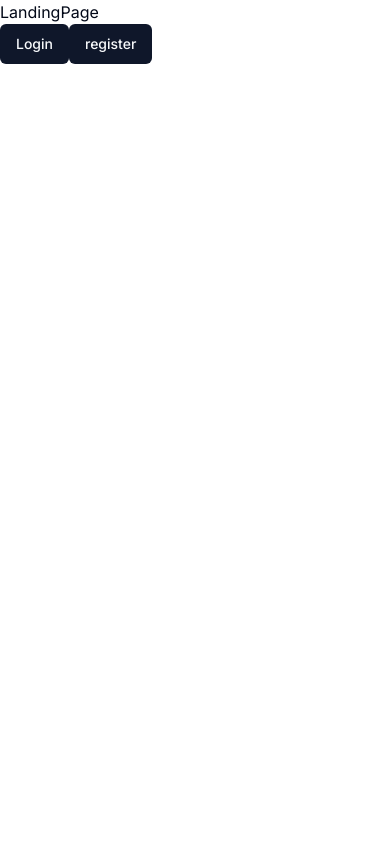
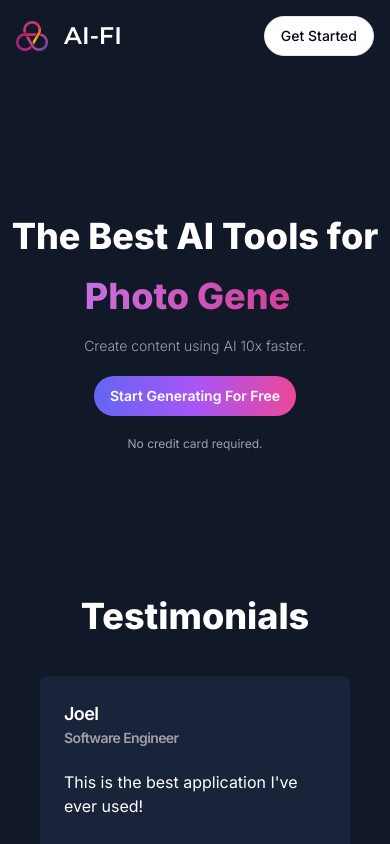
Before and after one commit to Ms0232/ai-fi, a Next.js app: page / in a window 390 px wide. Built offline with nearby package versions, Linux system fonts and the light colour scheme; no server answers.

Commit message:
landing page

```diff
--- /dev/null
+++ b/app/(landing)/layout.tsx
@@ -0,0 +1,9 @@
+const LandingLayout = ({ children }: { children: React.ReactNode }) => {
+  return (
+    <main className="h-full bg-[#111827] overflow-auto">
+      <div className="mx-auto max-w-screen h-full w-full">{children}</div>
+    </main>
+  );
+};
+
+export default LandingLayout;
--- a/app/(landing)/page.tsx
+++ b/app/(landing)/page.tsx
@@ -1,18 +1,15 @@
-import { Button } from "@/components/ui/button";
-import Link from "next/link";
+"use client";
+
+import LandingHero from "@/components/Landing-hero";
+import { LandingNavbar } from "@/components/Landing-navbar";
+import LandingContent from "@/components/LandingContent";
 
 const LandingPage = () => {
   return (
-    <div>
-      LandingPage
-      <div>
-        <Button>
-          <Link href="sign-in"> Login</Link>
-        </Button>
-        <Button>
-          <Link href="sign-up">register</Link>
-        </Button>
-      </div>
+    <div className="h-full">
+      <LandingNavbar />
+      <LandingHero />
+      <LandingContent />
     </div>
   );
 };
--- /dev/null
+++ b/components/Landing-hero.tsx
@@ -0,0 +1,50 @@
+"use client";
+
+import { useAuth } from "@clerk/nextjs";
+import Link from "next/link";
+import TypewriterComponent from "typewriter-effect";
+import { Button } from "./ui/button";
+
+const LandingHero = () => {
+  const { isSignedIn } = useAuth();
+  return (
+    <div className="text-white font-bold py-36 text-center space-y-5">
+      <div className="text-4xl sm:text-5xl md:text-6xl lg:text-7xl space-y-5 font-extrabold">
+        <h1>The Best AI Tools for</h1>
+        <div className="text-transparent bg-clip-text bg-gradient-to-r from-purple-400 to-pink-600">
+          <TypewriterComponent
+            options={{
+              strings: [
+                "Chatbot.",
+                "Photo Generation.",
+                "Music Generation.",
+                "Code Generation.",
+                "Video Generation.",
+              ],
+              autoStart: true,
+              loop: true,
+            }}
+          />
+        </div>
+      </div>
+      <div className="text-sm md:text-xl font-light text-zinc-400">
+        Create content using AI 10x faster.
+      </div>
+      <div>
+        <Link href={isSignedIn ? "/dashboard" : "/sign-up"}>
+          <Button
+            variant="premium"
+            className="md:text-lg p-4 md:p-6 rounded-full font-semibold"
+          >
+            Start Generating For Free
+          </Button>
+        </Link>
+      </div>
+      <div className="text-zinc-400 text-xs md:text-sm font-normal">
+        No credit card required.
+      </div>
+    </div>
+  );
+};
+
+export default LandingHero;
--- /dev/null
+++ b/components/Landing-navbar.tsx
@@ -0,0 +1,34 @@
+"use client";
+
+import { Montserrat } from "next/font/google";
+import { useAuth } from "@clerk/nextjs";
+import { Button } from "./ui/button";
+import Link from "next/link";
+import Image from "next/image";
+import { cn } from "@/lib/utils";
+
+const font = Montserrat({ weight: "600", subsets: ["latin"] });
+
+export const LandingNavbar = () => {
+  const { isSignedIn } = useAuth();
+
+  return (
+    <nav className="p-4 bg-transparent flex items-center justify-between">
+      <Link href="/" className="flex items-center">
+        <div className="relative h-8 w-8 mr-4">
+          <Image fill alt="Logo" src="/logo.png" />
+        </div>
+        <h1 className={cn("text-2xl font-bold text-white", font.className)}>
+          AI-FI
+        </h1>
+      </Link>
+      <div className="flex items-center gap-x-2">
+        <Link href={isSignedIn ? "/dashboard" : "/sign-up"}>
+          <Button variant="outline" className="rounded-full">
+            Get Started
+          </Button>
+        </Link>
+      </div>
+    </nav>
+  );
+};
--- /dev/null
+++ b/components/LandingContent.tsx
@@ -0,0 +1,63 @@
+"use client";
+
+import { Card, CardContent, CardHeader, CardTitle } from "./ui/card";
+
+const testimonials = [
+  {
+    name: "Joel",
+    avatar: "J",
+    title: "Software Engineer",
+    description: "This is the best application I've ever used!",
+  },
+  {
+    name: "Antonio",
+    avatar: "A",
+    title: "Designer",
+    description: "I use this daily for generating new photos!",
+  },
+  {
+    name: "Mark",
+    avatar: "M",
+    title: "CEO",
+    description:
+      "This app has changed my life, cannot imagine working without it!",
+  },
+  {
+    name: "Mary",
+    avatar: "M",
+    title: "CFO",
+    description:
+      "The best in class, definitely worth the premium subscription!",
+  },
+];
+const LandingContent = () => {
+  return (
+    <div className="px-10 pb-20">
+      <h2 className="text-center text-4xl text-white font-extrabold mb-10 ">
+        Testimonials
+      </h2>
+      <div className="grid grid-cols-1 sm:grid-cols-2 md:grid-cols-3 lg:grid-cols-4 gap-4">
+        {testimonials.map((item) => (
+          <Card
+            key={item.description}
+            className="bg-[#192339] border-none text-white"
+          >
+            <CardHeader>
+              <CardTitle className="flex items-center gap-x-2">
+                <div>
+                  <p className="text-lg">{item.name}</p>
+                  <p className="text-zinc-400 text-sm">{item.title}</p>
+                </div>
+              </CardTitle>
+              <CardContent className="pt-4 px-0">
+                {item.description}
+              </CardContent>
+            </CardHeader>
+          </Card>
+        ))}
+      </div>
+    </div>
+  );
+};
+
+export default LandingContent;
--- a/components/ui/button.tsx
+++ b/components/ui/button.tsx
@@ -19,6 +19,8 @@ const buttonVariants = cva(
           "bg-secondary text-secondary-foreground hover:bg-secondary/80",
         ghost: "hover:bg-accent hover:text-accent-foreground",
         link: "text-primary underline-offset-4 hover:underline",
+        premium:
+          "bg-gradient-to-r from-indigo-500 via-purple-500 to-pink-500 text-white border-0",
       },
       size: {
         default: "h-10 px-4 py-2",
--- a/package.json
+++ b/package.json
@@ -36,6 +36,7 @@
     "tailwindcss": "3.3.3",
     "tailwindcss-animate": "^1.0.6",
     "typescript": "5.1.6",
+    "typewriter-effect": "^2.20.1",
     "zod": "^3.21.4"
   }
 }
```
Also changed, not shown: 1 other file (tests, documents, lock files or other folders).
